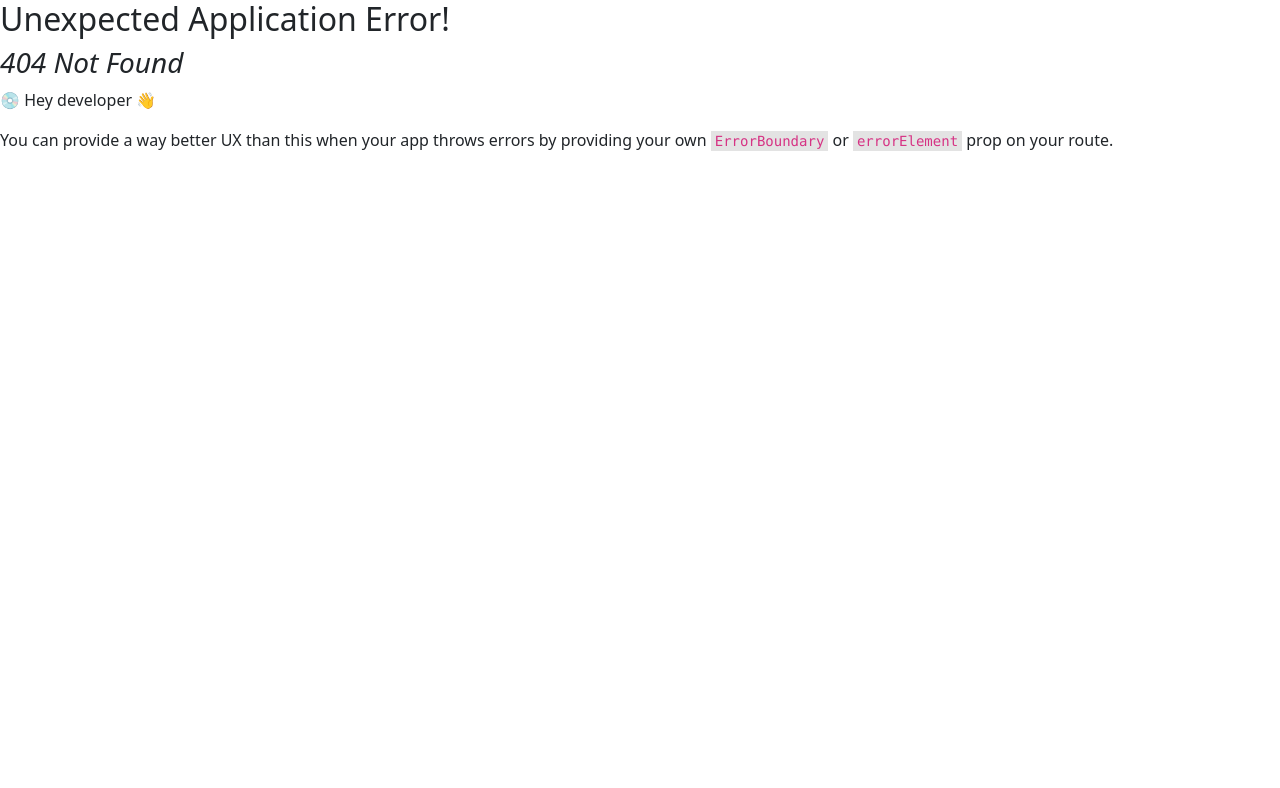
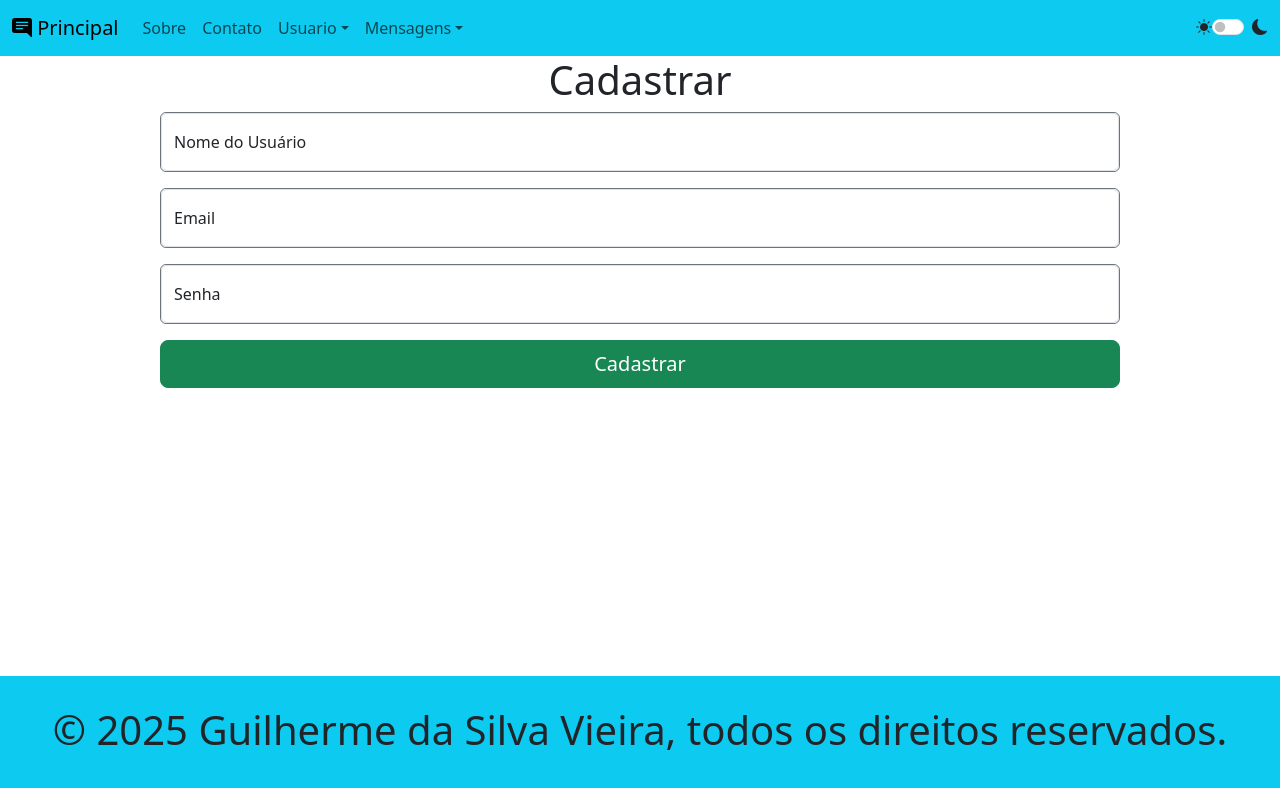
Before and after one commit to guilherme-da-silva-vieira/frontend-projeto-integrador-dsw2-2025-2, a React (Vite) app: page /usuarios/register in a window 1280 px wide. Before the commit this address had no page. Shown: the top 788 px of the page. Built offline with nearby package versions, Linux system fonts and the light colour scheme.

Commit message:
telas de login e cadastrar

```diff
--- /dev/null
+++ b/src/components/DropdownUsuarios.jsx
@@ -0,0 +1,20 @@
+import React from 'react'
+import { Link } from 'react-router-dom'
+
+const DropdownUsuarios = () => {
+    return (
+        <>
+            <li className="nav-item dropdown">
+                <Link className="nav-link dropdown-toggle" href="#" role="button" data-bs-toggle="dropdown" aria-expanded="false">
+                    Usuario
+                </Link>
+                <ul className="dropdown-menu">
+                    <li><Link className="dropdown-item" to="/usuarios/login">Entrar</Link></li>
+                    <li><Link className="dropdown-item" to="/usuarios/register">Cadastrar</Link></li>
+                </ul>
+            </li>
+        </>
+    )
+}
+
+export default DropdownUsuarios
--- a/src/components/Navbar.jsx
+++ b/src/components/Navbar.jsx
@@ -2,6 +2,7 @@ import React from 'react'
 import { Link, NavLink } from 'react-router-dom'
 import ThemeButton from './ThemeButton'
 import Dropdown from './Dropdown'
+import DropdownUsuarios from './DropdownUsuarios'
 
 const Navbar = () => {
     return (
@@ -20,6 +21,7 @@ const Navbar = () => {
                             <li className="nav-item">
                                 <NavLink className="nav-link" to="/contato">Contato</NavLink>
                             </li>
+                            <DropdownUsuarios/>
                             <Dropdown/>
                         </ul>
                         <ThemeButton/>
--- a/src/main.jsx
+++ b/src/main.jsx
@@ -13,6 +13,8 @@ import MensagensIndex from "./pages/mensagens/MensagensIndex.jsx";
 import MensagensCreate from "./pages/mensagens/MensagensCreate.jsx";
 import MensagensEdit from "./pages/mensagens/MensagensEdit.jsx";
 import MensagensShow from "./pages/mensagens/MensagensShow.jsx";
+import Login from "./pages/usuarios/Login.jsx";
+import Register from "./pages/usuarios/Register.jsx";
 
 const router = createBrowserRouter([
     { path: "/", element: <App /> },
@@ -22,6 +24,8 @@ const router = createBrowserRouter([
     { path: "/mensagens/create", element: <MensagensCreate/>},
     { path: "/mensagens/edit", element: <MensagensEdit/>},
     { path: "/mensagens/show", element: <MensagensShow/>},
+    { path: "/usuarios/login", element: <Login/>},
+    { path: "/usuarios/register", element: <Register/>}
 ]);
 
 createRoot(document.getElementById("root")).render(
--- /dev/null
+++ b/src/pages/usuarios/Login.jsx
@@ -0,0 +1,28 @@
+import React from 'react'
+import Navbar from '../../components/Navbar'
+import Footer from '../../components/Footer'
+
+const Login = () => {
+    return (
+        <>
+            <Navbar />
+            <h1 className='text-center'>Entrar</h1>
+            <div className='w-75 m-auto mt-2'>
+                <form>
+                    <div className='form-floating mb-3 border border-secondary rounded'>
+                        <input type="email" className='form-control' name="email" id="email" placeholder='name@example.com'/>
+                        <label htmlFor="email">Email</label>
+                    </div>
+                    <div className='form-floating mb-3 border border-secondary rounded'>
+                        <input type="password" name="senha" id="senha" className='form-control' placeholder='Password'/>
+                        <label htmlFor="senha">Senha</label>
+                    </div>
+                        <button type="submit" className='btn btn-lg btn-success w-100'>Entrar</button>
+                </form>
+            </div>
+            <div className="position-absolute bottom-0 start-0 end-0"><Footer/></div>
+        </>
+    )
+}
+
+export default Login
--- /dev/null
+++ b/src/pages/usuarios/Register.jsx
@@ -0,0 +1,32 @@
+import React from 'react'
+import Navbar from '../../components/Navbar'
+import Footer from '../../components/Footer'
+
+const Register = () => {
+  return (
+    <>
+      <Navbar />
+      <h1 className='text-center'>Cadastrar</h1>
+      <div className='w-75 m-auto'>
+        <form>
+            <div className='form-floating mb-3 border border-secondary rounded'>
+              <input type="text" className='form-control' name="nome" id="nome" placeholder='nome' />
+              <label htmlFor="nome">Nome do Usuário</label>
+            </div>
+          <div className='form-floating mb-3 border border-secondary rounded'>
+            <input type="email" className='form-control' name="email" id="email" placeholder='email' />
+            <label htmlFor="email">Email</label>
+          </div>
+          <div className='form-floating mb-3 border border-secondary rounded'>
+            <input type="password" name="senha" id="senha" className='form-control' placeholder='senha' />
+            <label htmlFor="senha">Senha</label>
+          </div>
+          <button type="submit" className='btn btn-lg btn-success w-100'>Cadastrar</button>
+        </form>
+      </div>
+      <div className="position-absolute bottom-0 start-0 end-0"><Footer /></div>
+    </>
+  )
+}
+
+export default Register
```
